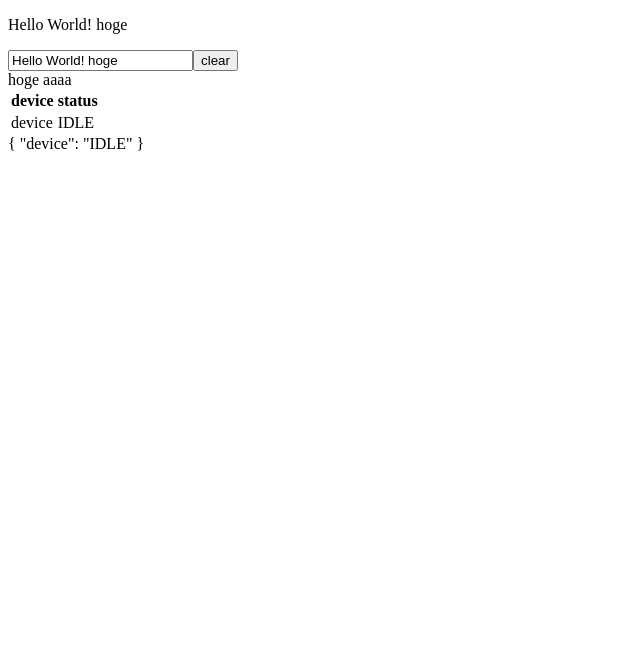
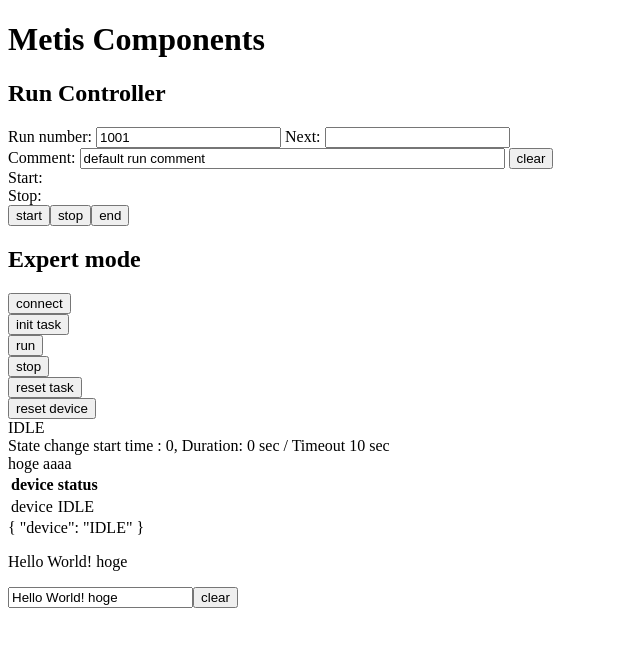
Before and after one commit to rcnp-ws/metis_vue, a Vue app: page / in a window 1280 px wide. Shown: the top 646 px of the page, without its empty margins (0-640 px from the left). Built offline with nearby package versions, Linux system fonts and the light colour scheme; no server answers; the HTML template or start-up script is replaced by a standard one.

Commit message:
NestDAQController was added

```diff
--- a/src/App.vue
+++ b/src/App.vue
@@ -1,4 +1,9 @@
 <template>
+  <h1>Metis Components</h1>
+  <div>
+   <NestDAQController></NestDAQController>
+   <NestDAQStatus></NestDAQStatus>
+  </div>
   <div>
     <p v-if="msg.length > 0">
       {{msg}}
@@ -9,13 +14,11 @@
     <input type="text" v-model="msg">
     <button @click="clear()">clear</button>
   </div>
-  <div>
-   <NestDAQStatus></NestDAQStatus>
-  </div>
 </template>
 
 <script>
 //import axios from 'axios'
+import NestDAQController from './components/NestDAQController.vue'
 import NestDAQStatus from './components/NestDAQStatus.vue'
 
 export default {
@@ -26,6 +29,7 @@ export default {
   },
   components: {
    NestDAQStatus,
+   NestDAQController
   },
   methods: {
     clear () {
--- /dev/null
+++ b/src/components/NestDAQController.vue
@@ -0,0 +1,145 @@
+<template>
+  <div>
+    <h2> Run Controller </h2>
+    <div> Run number: <input type="text" v-model="run_number_current"> Next:  <input type="text" v-model="run_number_next"></div>
+    <div> Comment: <input size="50" type="text" v-model="run_comment"> <button @click="clear()"> clear</button></div>
+    <div> Start: {{daq_start_time}} </div>
+    <div> Stop: {{daq_stop_time}} </div>
+    <div>
+      <button @click='set_daq_start_time();publish_daqctl(["CONNECT","INIT TASK","RUN"],1)'> start </button>
+      <button @click='set_daq_stop_time();publish_daqctl(["STOP","RESET TASK","RESET DEVICE"],1)'> stop </button>
+      <button @click="daqctl_end()"> end </button>
+    </div>
+    <h2> Expert mode </h2>
+    <div><button @click='publish_daqctl(["CONNECT"],1)'> connect </button></div>
+    <div><button @click='publish_daqctl(["INIT TASK"],1)'> init task </button></div>
+    <div><button @click='publish_daqctl(["RUN"],1)'> run </button></div>
+    <div><button @click='publish_daqctl(["STOP"],1)'> stop </button></div>
+    <div><button @click='publish_daqctl(["RESET TASK"],1)'> reset task </button></div>
+    <div><button @click='publish_daqctl(["RESET DEVICE"],1)'> reset device </button></div>
+</div>
+  <div> {{wait_daqctl_state}} </div>
+  <div> {{state}} </div>
+  <div> {{status_msg}} </div>
+  <div> State change start time : {{state_change_start_time_in_sec}}, Duration: {{state_change_duration_in_sec}} sec / Timeout {{state_change_timeout_in_sec}} sec</div>
+</template>
+
+<script>
+import axios from 'axios'
+
+export default {
+   data() {
+      return {
+             run_number_current: 1001,
+             run_comment: "default run comment",
+             daqctl_chnl: "",
+             daqctl_msg: "",
+             status_msg: "",
+             state_change_start_time_in_sec: 0,
+             state_change_duration_in_sec: 0,
+             state_change_timeout_in_sec: 10,
+             state_change_error: 0,
+             wait_daqctl_state: "IDLE",
+             daq_start_time: "",
+             daq_stop_time: ""
+      }
+   },
+   methods: {
+      update() {
+         axios.get('http://localhost:8000/nestdaq/run_number/')
+        .then((response) => {
+            //console.log(response.data);
+                this.run_number_current = response.data;
+                this.run_number_next = Number(this.run_number_current) +1 ;
+            });
+	axios.get('http://localhost:8000/set/run_info:run_comment/'+this.run_comment);
+        axios.get('http://localhost:8000/nestdaq/run_comment/')
+        .then((response) => {
+                this.run_comment = response.data;
+            });
+        axios.get('http://localhost:8000/nestdaq/status/')
+        .then((response) => {
+            //console.log(response.data);
+                this.status_msg = response.data;
+            });
+        setTimeout(() => { this.update(); }, 1000);
+      },
+      wait_for_state_change(){
+        this.state_change_duration_in_sec = Number(Date.now() / 1000 - this.state_change_start_time_in_sec);
+        if (this.state_change_duration_in_sec > this.state_change_timeout_in_sec) {
+           this.state_change_error = 1;
+        }else{
+          let mismatch_flag = 0;
+          for (let key in this.status_msg){
+            if (this.status_msg[key] != this.wait_daqctl_state) {
+               mismatch_flag = 1;
+            }
+          }
+          if (mismatch_flag == 1) {
+             setTimeout(() => { this.wait_for_state_change(); }, 1000);
+          }else{
+             this.state_change_done = 1;
+          }
+        }
+      },
+      clear(){
+        this.run_comment = "";
+      },
+      set_daq_start_time(){
+        this.daq_start_time = new Date();
+        this.daq_stop_time = "";
+      },
+      set_daq_stop_time(){
+        this.daq_stop_time = new Date();
+      },
+      publish_daqctl(cmd_arr, publish_flag){
+         if (cmd_arr.length == 0) {
+            return;
+         }
+         if (publish_flag == 1) {
+            this.daqctl_chnl = "daqctl";
+            this.daqctl_msg = '{"command":"change_state","value":"'+cmd_arr[0]+'","services":["all"],"instances":["all"]}';
+            axios.get('http://localhost:8000/publish/'+this.daqctl_chnl+'/'+this.daqctl_msg);
+            if (cmd_arr[0] == "CONNECT") {
+              this.wait_daqctl_state = "DEVICE READY";
+            }else if (cmd_arr[0] == "INIT TASK") {
+              this.wait_daqctl_state = "READY";
+            }else if (cmd_arr[0] == "RUN") {
+              this.wait_daqctl_state = "RUNNING";
+            }else if (cmd_arr[0] == "STOP") {
+              this.wait_daqctl_state = "READY";
+            }else if (cmd_arr[0] == "RESET TASK") {
+              this.wait_daqctl_state = "DEVICE READY";
+            }else if (cmd_arr[0] == "RESET DEVICE") {
+              this.wait_daqctl_state = "IDLE";
+            }
+            this.state_change_done = 0;
+            this.state_change_start_time_in_sec = Number(Date.now() / 1000);
+            this.wait_for_state_change();
+            setTimeout(() => { this.publish_daqctl(cmd_arr, 0); }, 1000);
+         }else{
+            if (this.state_change_done == 0) {
+               setTimeout(() => { this.publish_daqctl(cmd_arr, 0); }, 1000);
+            }else{
+               cmd_arr.shift();
+               setTimeout(() => { this.publish_daqctl(cmd_arr, 1); }, 1000);
+            }
+         }
+      },
+      daqctl_end(){
+         this.daqctl_chnl = "daqctl";
+         this.daqctl_msg = '{"command":"change_state","value":"END","services":["all"],"instances":["all"]}';
+         axios.get('http://localhost:8000/publish/'+this.daqctl_chnl+'/'+this.daqctl_msg);
+      }
+   },
+   mounted() {
+      this.update()
+   }
+}
+</script>
+
+<style>
+div.state {
+border: 1px solid blue;
+}
+</style>
```
